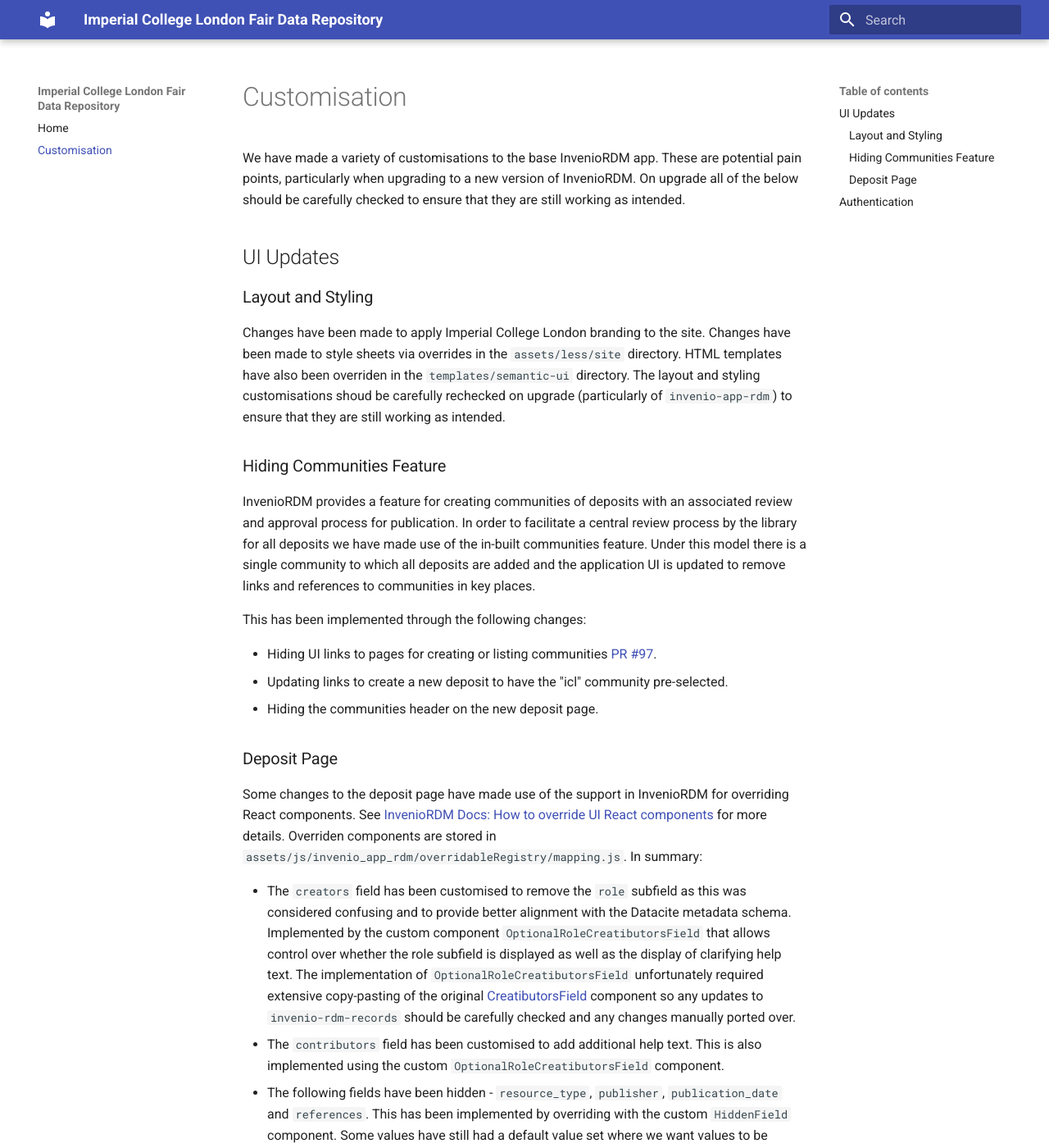
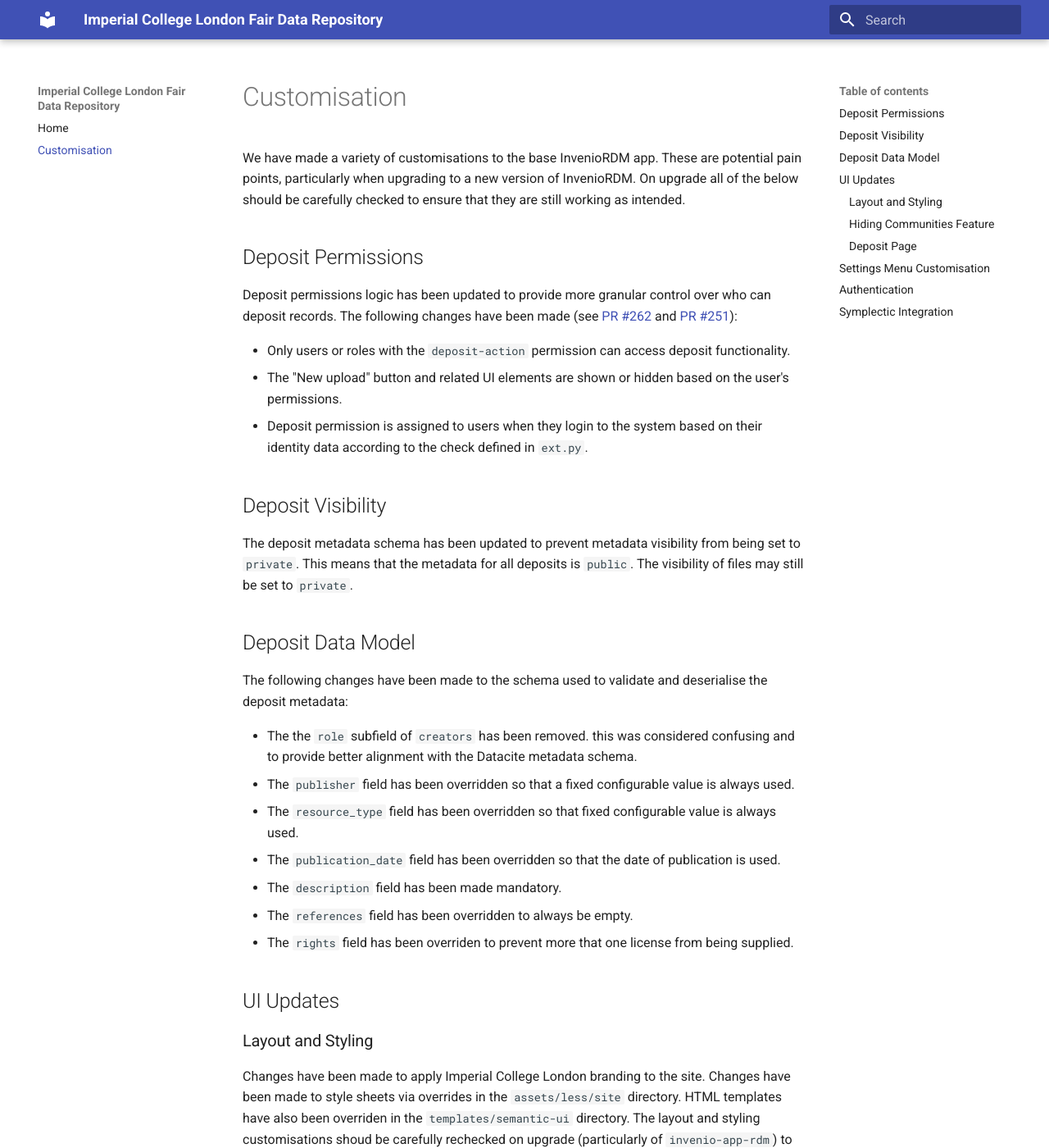
Before and after one commit to ImperialCollegeLondon/fair-data-repository, an MkDocs documentation site: the page built from docs/customisation.md, in a window 1280 px wide and 1400 px high. Shown: the whole window at 82% size. Built offline with MkDocs 1.6.1 and Material for MkDocs 9.7.7, drawn with Linux system fonts in a browser that asks for light colours; some of the changed text lies outside the part shown.

Commit message:
Update docs/customisation.md with recent changes

```diff
--- a/docs/customisation.md
+++ b/docs/customisation.md
@@ -2,6 +2,42 @@
 pain points, particularly when upgrading to a new version of InvenioRDM. On upgrade all
 of the below should be carefully checked to ensure that they are still working as
 intended.
+
+## Deposit Permissions
+
+Deposit permissions logic has been updated to provide more granular control over who can
+deposit records. The following changes have been made (see [PR #262] and [PR #251]):
+
+- Only users or roles with the `deposit-action` permission can access deposit
+    functionality.
+- The "New upload" button and related UI elements are shown or hidden based on the
+    user's permissions.
+- Deposit permission is assigned to users when they login to the system based on their
+    identity data according to the check defined in `ext.py`.
+
+## Deposit Visibility
+
+The deposit metadata schema has been updated to prevent metadata visibility from being
+set to `private`. This means that the metadata for all deposits is `public`. The
+visibility of files may still be set to `private`.
+
+## Deposit Data Model
+
+The following changes have been made to the schema used to validate and deserialise the
+deposit metadata:
+
+- The the `role` subfield of `creators` has been removed. this was considered confusing
+    and to provide better alignment with the Datacite metadata schema.
+- The `publisher` field has been overridden so that a fixed configurable value is always
+    used.
+- The `resource_type` field has been overridden so that fixed configurable value is
+    always used.
+- The `publication_date` field has been overridden so that the date of publication is
+    used.
+- The `description` field has been made mandatory.
+- The `references` field has been overridden to always be empty.
+- The `rights` field has been overriden to prevent more that one license from being
+    supplied.
 
 ## UI Updates
 
@@ -35,14 +71,13 @@
 for more details. Overriden components are stored in
 `assets/js/invenio_app_rdm/overridableRegistry/mapping.js`. In summary:
 
-- The `creators` field has been customised to remove the `role` subfield as this was
-    considered confusing and to provide better alignment with the Datacite metadata
-    schema. Implemented by the custom component `OptionalRoleCreatibutorsField` that
-    allows control over whether the role subfield is displayed as well as the display of
-    clarifying help text. The implementation of `OptionalRoleCreatibutorsField`
-    unfortunately required extensive copy-pasting of the original [CreatibutorsField]
-    component so any updates to `invenio-rdm-records` should be carefully checked and
-    any changes manually ported over.
+- The `creators` field has been customised to remove the `role` subfield. Implemented by
+    the custom component `OptionalRoleCreatibutorsField` that allows control over
+    whether the role subfield is displayed as well as the display of clarifying help
+    text. The implementation of `OptionalRoleCreatibutorsField` unfortunately required
+    extensive copy-pasting of the original [CreatibutorsField] component so any updates
+    to `invenio-rdm-records` should be carefully checked and any changes manually ported
+    over.
 - The `contributors` field has been customised to add additional help text. This is also
     implemented using the custom `OptionalRoleCreatibutorsField` component.
 - The following fields have been hidden - `resource_type`, `publisher`,
@@ -51,7 +86,7 @@
     where we want values to be present in the metadata but not editable by the user.
 - The `description` field has been customised to use a standard textarea rather than a
     rich text editor as it was considered that plain text was more appropriate for this
-    field.
+    field. It has also been made a mandatory field.
 - The `license` field has been customised to provide a selection of licenses from a
     fixed list. Implemented by the custom component `LimitedLicenseField`. Similar to
     the `OptionalRoleCreatibutorsField` this required extensive copy-pasting of the
@@ -60,6 +95,10 @@
 - A checkbox for the data deposit agreement has been added to the modal created by the
     `Submit For Review` button. This checkbox is required to be checked before the user
     can submit their data for review.
+- The control for reserving a DOI has been overridden to prevent users from opting out
+    of getting a DOI.
+- The control for setting metedata visibility has been hidden.
+- The `funding` field has been overridden to add additional help text.
 
 Other customisations have used the [APP_RDM_DEPOSIT_FORM_DEFAULTS] setting (set in
 `site/ic_data_repo/config/settings.py`). In summary:
@@ -70,14 +109,34 @@
 - `publisher` is set to "Imperial College London".
 - `creators` is set to the logged in user.
 
+## Settings Menu Customisation
+
+The "Applications" settings menu item in the UI has been hidden to prevent confusion and
+streamline the user experience. This was implemented in [PR #270].
+
 ## Authentication
 
 Authentication via Imperial SSO is handled by the `ic_data_repo.auth.oauth` module. This
 implements an `info_handler` function that extracts user information the SSO response.
 Relevant settings for are set in `ic_data_repo.config.settings`.
 
+## Symplectic Integration
+
+An integration with Symplectic Elements API has been implemented. This comprises:
+
+- Creation and synchronisation of a deposit with a record in Symplectic elements.
+- A relationship is created in Symplectic between the deposit Symplectic record and any
+    existing publication Symplectic records with a DOI that has been included as a
+    related identifier in the deposit metadata.
+- A relationship is created in Symplectic between the deposit Symplectic record and any
+    existing Symplectic awards with an internal or funder reference provided as funding
+    item in the deposit metadata.
+
 [app_rdm_deposit_form_defaults]: https://github.com/inveniosoftware/invenio-app-rdm/blob/af193c7a5fcb728343c7898ac4f52a5a5b44c95a/invenio_app_rdm/config.py#L917-L940
 [creatibutorsfield]: https://github.com/inveniosoftware/invenio-rdm-records/blob/v10.9.1/invenio_rdm_records/assets/semantic-ui/js/invenio_rdm_records/src/deposit/fields/CreatibutorsField/CreatibutorsField.js
 [inveniordm docs: how to override ui react components]: https://inveniordm.docs.cern.ch/develop/howtos/override_components/
 [licensesfield]: https://github.com/inveniosoftware/invenio-rdm-records/blob/v10.9.1/invenio_rdm_records/assets/semantic-ui/js/invenio_rdm_records/src/deposit/fields/License/LicenseField.js
+[pr #251]: https://github.com/ImperialCollegeLondon/fair-data-repository/pull/251
+[pr #262]: https://github.com/ImperialCollegeLondon/fair-data-repository/pull/262
+[pr #270]: https://github.com/ImperialCollegeLondon/fair-data-repository/pull/270
 [pr #97]: https://github.com/ImperialCollegeLondon/fair-data-repository/pull/97/files
```
